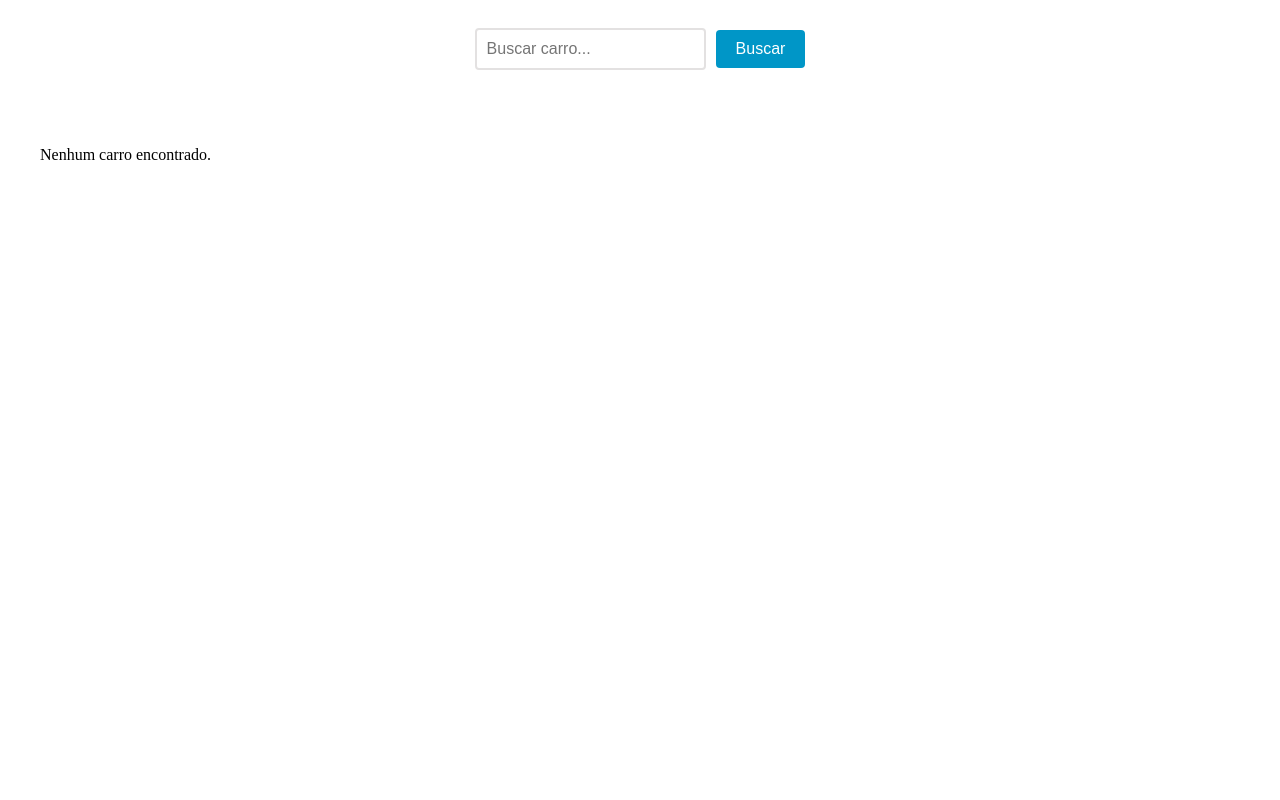
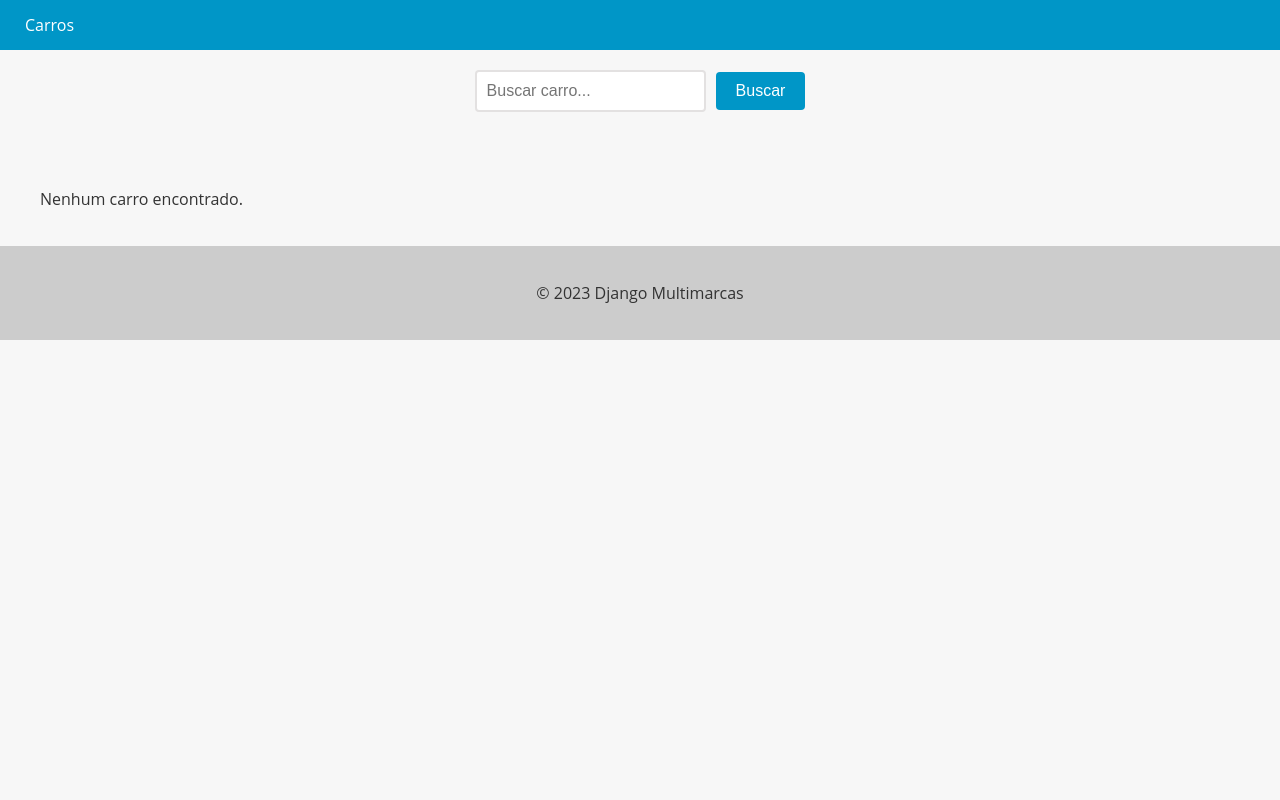
Before and after one commit to codigoisaac/car-lot, a Django app: page /cars/ in a window 1280 px wide. Run offline with Django 5.2, Linux system fonts and the light colour scheme; data that the repository does not hold is empty.

Commit message:
use base template for site heading and footer

```diff
--- a/app/settings.py
+++ b/app/settings.py
@@ -57,7 +57,7 @@ ROOT_URLCONF = "app.urls"
 TEMPLATES = [
     {
         "BACKEND": "django.template.backends.django.DjangoTemplates",
-        "DIRS": [],
+        "DIRS": ["app/templates"],
         "APP_DIRS": True,
         "OPTIONS": {
             "context_processors": [
--- /dev/null
+++ b/app/templates/base.html
@@ -0,0 +1,85 @@
+<!doctype html>
+<html lang="en">
+  <head>
+    <meta charset="UTF-8" />
+    <meta name="viewport" content="width=device-width, initial-scale=1.0" />
+    <title>{% block title %}{% endblock %}</title>
+    <style>
+      body {
+        font-family: "Open Sans", sans-serif;
+        background-color: #f7f7f7;
+        color: #333;
+        margin: 0;
+        padding: 0;
+      }
+
+      header {
+        background-color: #0096c7;
+        color: #fff;
+        text-align: center;
+      }
+
+      footer {
+        background-color: #ccc;
+        color: #333;
+        padding: 20px;
+        text-align: center;
+      }
+
+      nav {
+        background-color: #0096c7;
+        color: #fff;
+        height: 50px;
+        display: flex;
+        justify-content: space-between;
+        align-items: center;
+      }
+
+      nav ul {
+        list-style: none;
+        margin: 0;
+        padding: 0;
+        display: flex;
+      }
+
+      nav ul li {
+        margin: 0 10px;
+      }
+
+      nav ul li a {
+        color: #fff;
+        text-decoration: none;
+        font-size: 16px;
+        padding: 15px;
+        transition: all 0.3s ease;
+      }
+
+      nav ul li a:hover {
+        background-color: #32bbe8;
+      }
+
+      nav ul li.active a {
+        background-color: #666;
+      }
+
+      nav ul li.active a:hover {
+        background-color: #999;
+      }
+    </style>
+  </head>
+  <body>
+    <header>
+      <nav>
+        <ul>
+          <li><a href="{% url 'cars_list' %}">Carros</a></li>
+        </ul>
+      </nav>
+    </header>
+
+    <main>{% block content %} {% endblock %}</main>
+
+    <footer>
+      <p>&copy; 2023 Django Multimarcas</p>
+    </footer>
+  </body>
+</html>
--- a/cars/templates/cars.html
+++ b/cars/templates/cars.html
@@ -1,4 +1,4 @@
-{% block content %}
+{% extends "base.html" %} {% block content %}
 <style>
   .car-grid {
     display: grid;
```
